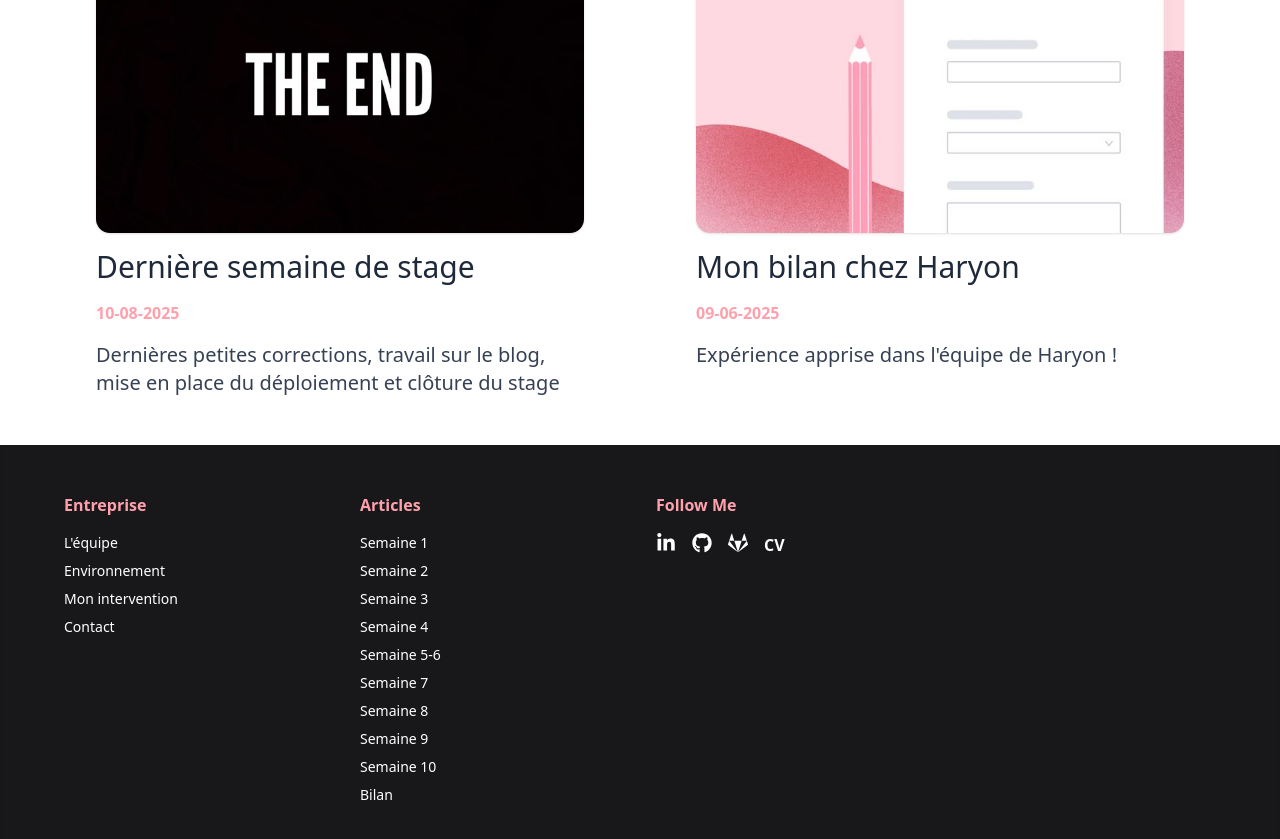
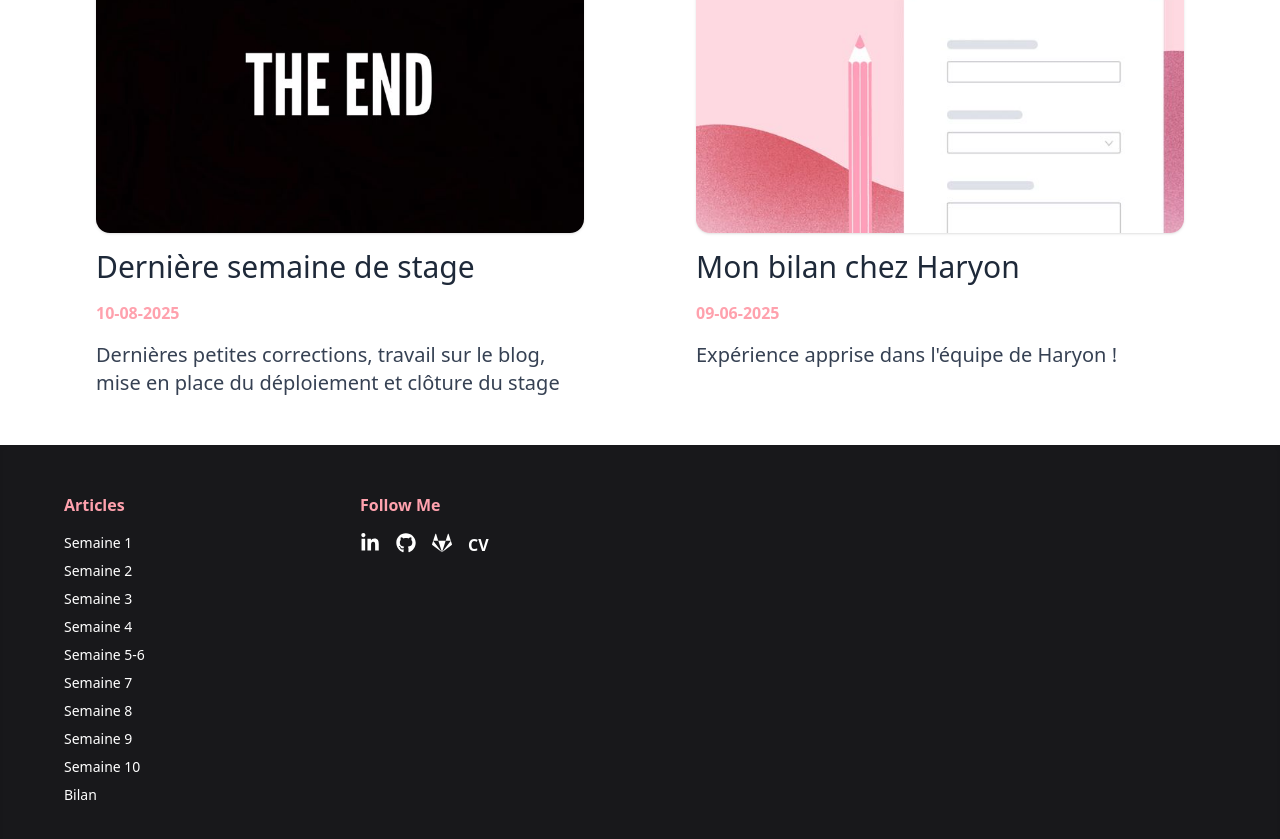
Before and after one commit to Noemyye/blog-stage, a Next.js app: page / in a window 1280 px wide. Shown: the part 3968-4807 px from the top of the page. Built offline with nearby package versions, Linux system fonts and the light colour scheme.

Commit message:
push bouton fix

```diff
--- a/components/Footer.tsx
+++ b/components/Footer.tsx
@@ -27,39 +27,14 @@ export default function Footer() {
 
   const getLink = (slug: string) => {
     if (slug === 'w-bilan') {
-      return '/bilan'
+      return '/articles/w-bilan';
     }
-    return `/articles/${slug}`
+    return `/articles/${slug}`;
   }
 
   return (
     <footer className="bg-zinc-900 text-white py-6 sm:py-8 md:py-12 px-3 sm:px-4 md:px-6 mt-6 sm:mt-8 md:mt-12 shadow-inner">
       <div className="max-w-6xl mx-auto grid grid-cols-1 sm:grid-cols-2 lg:grid-cols-4 gap-4 sm:gap-6 md:gap-8 text-xs sm:text-sm">
-        <div>
-          <h3 className="font-bold text-rose-300 mb-2 sm:mb-3 md:mb-4 text-sm sm:text-base">Entreprise</h3>
-          <ul className="space-y-1 sm:space-y-2">
-            <li>
-              <Link href="#" className="hover:underline text-xs sm:text-sm">
-                L'équipe
-              </Link>
-            </li>
-            <li>
-              <Link href="#" className="hover:underline text-xs sm:text-sm">
-                Environnement
-              </Link>
-            </li>
-            <li>
-              <Link href="#" className="hover:underline text-xs sm:text-sm">
-                Mon intervention
-              </Link>
-            </li>
-            <li>
-              <Link href="#" className="hover:underline text-xs sm:text-sm">
-                Contact
-              </Link>
-            </li>
-          </ul>
-        </div>
 
         <div>
           <h3 className="font-bold text-rose-300 mb-2 sm:mb-3 md:mb-4 text-sm sm:text-base">Articles</h3>
```
Also changed, not shown: app/entreprise/page.tsx (line endings or trailing spaces).
